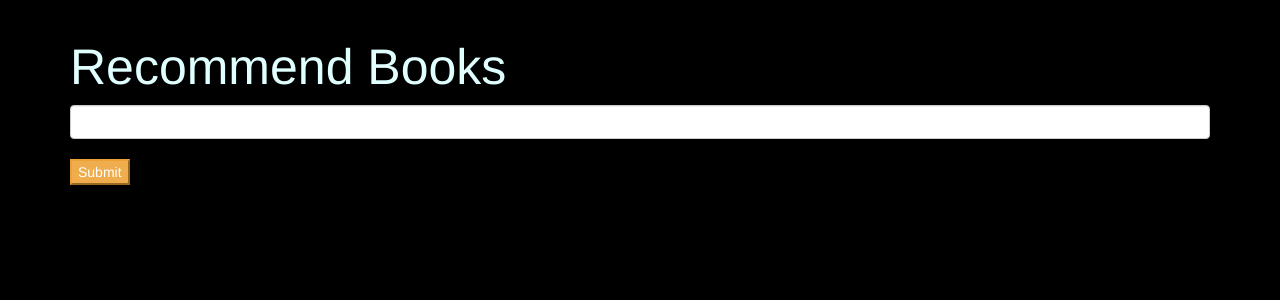
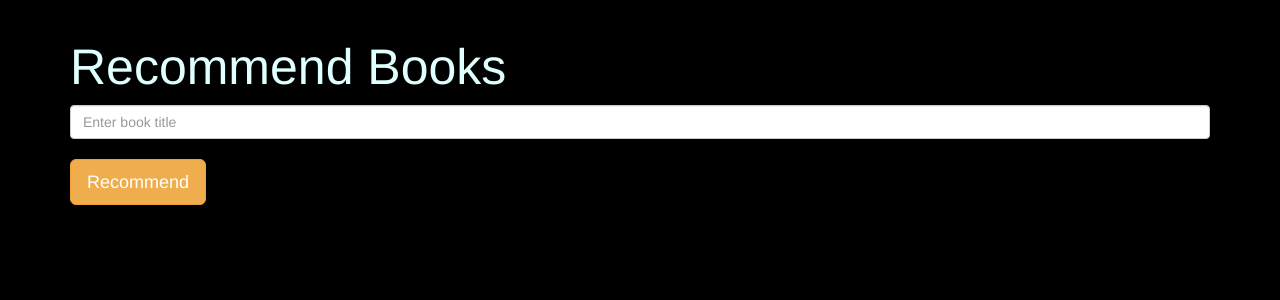
Before and after one commit to Pragya26-techie/Book-Recommendation-System, a Flask app: page /recommend in a window 1280 px wide. Shown: the part 50-350 px from the top of the page. Run offline with Flask 3, Linux system fonts and the light colour scheme; parts of the project's set-up code (start-up, migrations or seed data) failed here and were passed over.

Commit message:
fixed button class bug in recommend.html

```diff
--- a/app.py
+++ b/app.py
@@ -27,6 +27,9 @@ def recommend_ui():
 @app.route('/recommend_books',methods = ['post'])
 def recommend():
     user_input = request.form.get('user_input')
+    if user_input not in pt.index:
+        return render_template('recommend.html',error="Book not found.please enter a valid book title")
+
     index = np.where(pt.index == user_input)[0][0]
     similar_items = sorted(list(enumerate(similarity_scores[index])), key = lambda x:x[1],reverse= True)[1:5]
     data = []
--- a/templates/recommend.html
+++ b/templates/recommend.html
@@ -27,15 +27,24 @@
             <div class="col-md-12">
                 <h1 class="text-highlight" style="font-size:50px">Recommend Books</h1>
                 <form action = "/recommend_books" method = "post">
-                    <input name = "user_input" type="text" class="form-control"><br>
-                    <input type="submit" class="btn-btn-lg btn-warning">
+                    <input list = "books" name = "user_input" type="text" class="form-control" placeholder="Enter book title"><br>
+
+                    <datalist id = "books">
+                        {% for book in book_name %}
+                            <option value = "{{book}}"></option>
+                        {% endfor %}
+                    </datalist>
+                    <input type="submit" class="btn btn-lg btn-warning" value = "Recommend">
                 </form>
+                 {% if error %}
+                     <p style="color:red; font-weight:bold; margin-top:20px;">{{ error }}</p>
+                  {% endif %}
+                </div>
             </div>
 
             {% if data %}
-
+            <div class = "row">
             {% for i in data %}
-
                 <div class="col-md-3" style = "margin-top:50px">
                     <div class="card">
                         <div class="card-body">
@@ -46,9 +55,8 @@
                         </div>
                     </div>
                 </div>
-            {% endfor%}
-
-
+                {% endfor%}
+            </div>
 
             {% endif %}
 
@@ -57,7 +65,7 @@
 
 
 
-        </div>
+
 
 
     </div>
```
